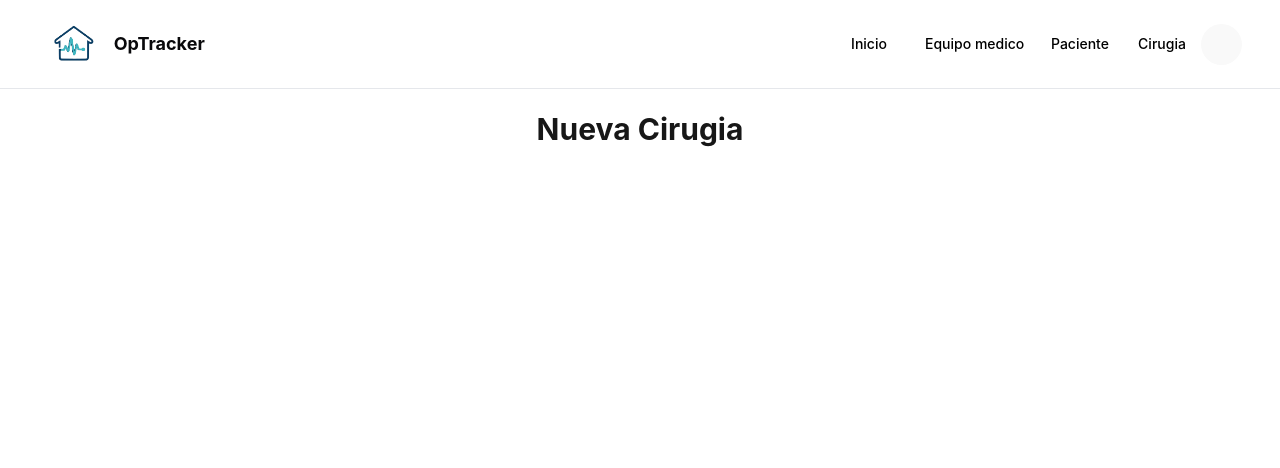
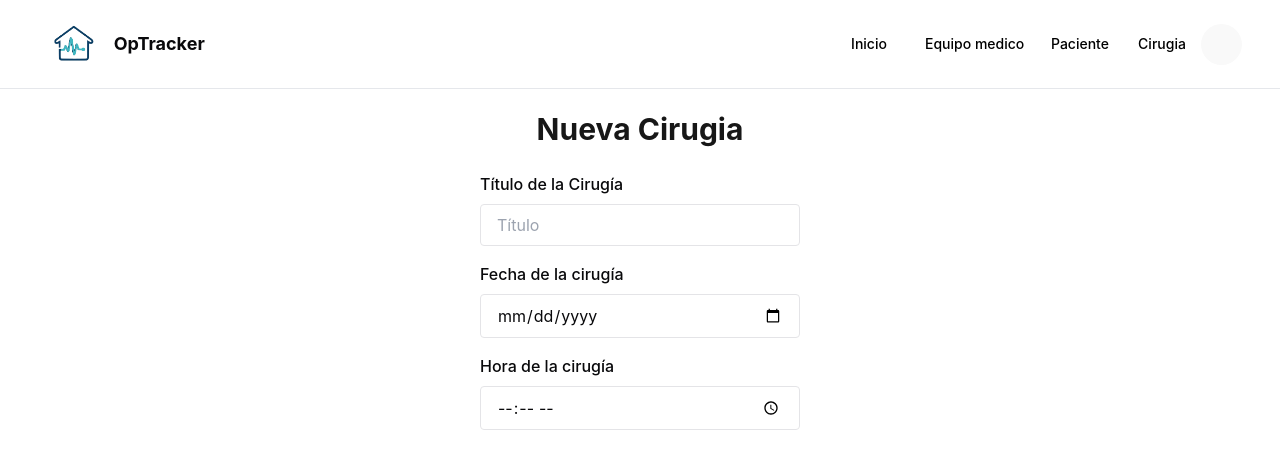
Before and after one commit to Yisustxz/OPtracker-Frontend, a React (Vite) app in the folder Optracker-Frontend/: page /new-surgery in a window 1280 px wide. Shown: the top 468 px of the page. Built offline with nearby package versions, Linux system fonts and the light colour scheme; grey boxes are pictures that could not be loaded.

Commit message:
Se creó NewSurgery

```diff
--- a/Optracker-Frontend/src/pages/newSurgery.jsx
+++ b/Optracker-Frontend/src/pages/newSurgery.jsx
@@ -13,7 +13,29 @@ function NewSurgery() {
                   Nueva Cirugia
                 </h1>
               </div>
-              {/* aqui añadir nuevo codigo */}
+
+                <form className="space-y-4 text-left">
+                <div className="grid grid-cols-1 gap-4 mt-3">
+                  {/* Título */}
+                  <div>
+                    <label className="block font-medium mb-2">Título de la Cirugía</label>
+                    <input
+                      type="text"
+                      className="border w-full px-4 py-2 rounded"
+                      placeholder="Título"
+                    />
+                  </div>
+                  {/* Fecha */}
+                  <div>
+                    <label className="block font-medium mb-2">Fecha de la cirugía</label>
+                    <input type="date" className="border w-full px-4 py-2 rounded" />
+                  </div>
+                  <div>
+                    <label className="block font-medium mb-2">Hora de la cirugía</label>
+                    <input type="time" className="border w-full px-4 py-2 rounded" />
+                  </div>
+                  </div>
+                </form>
             </div>
           </div>
         </div>
```
